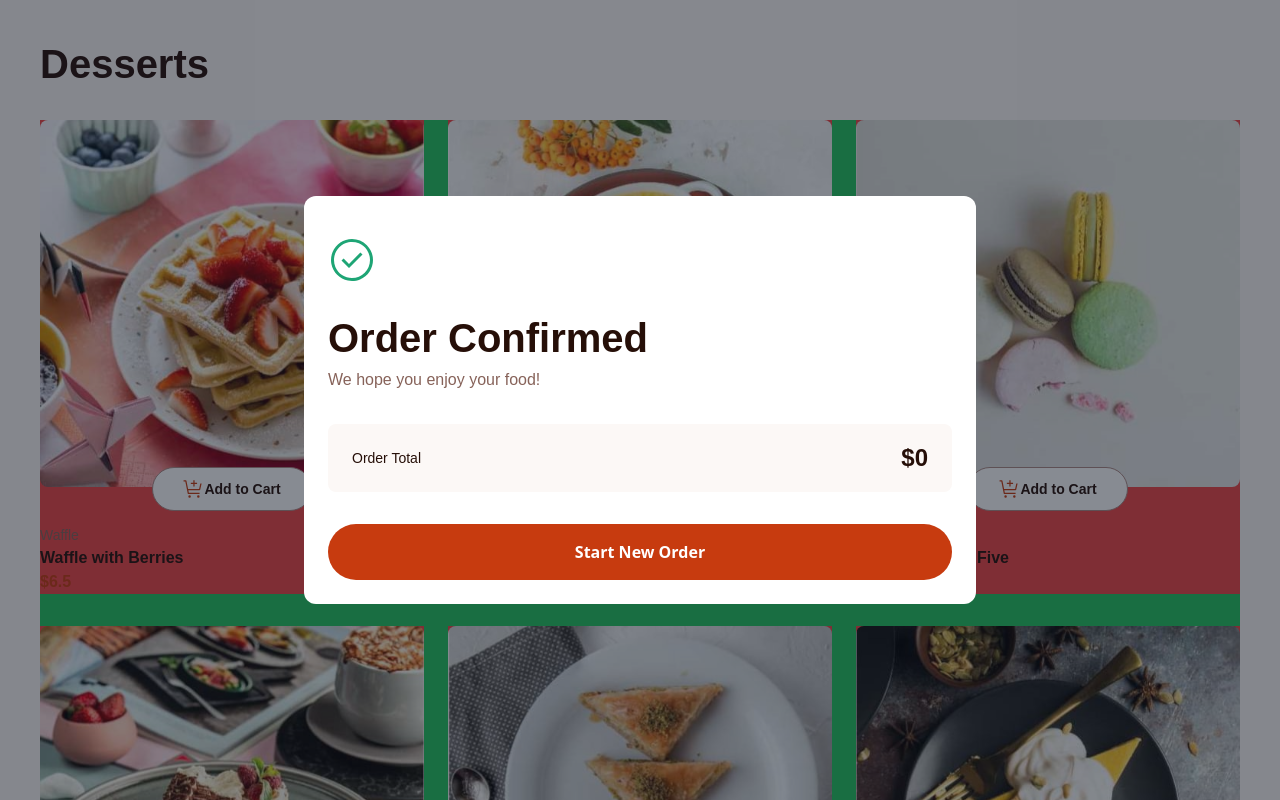
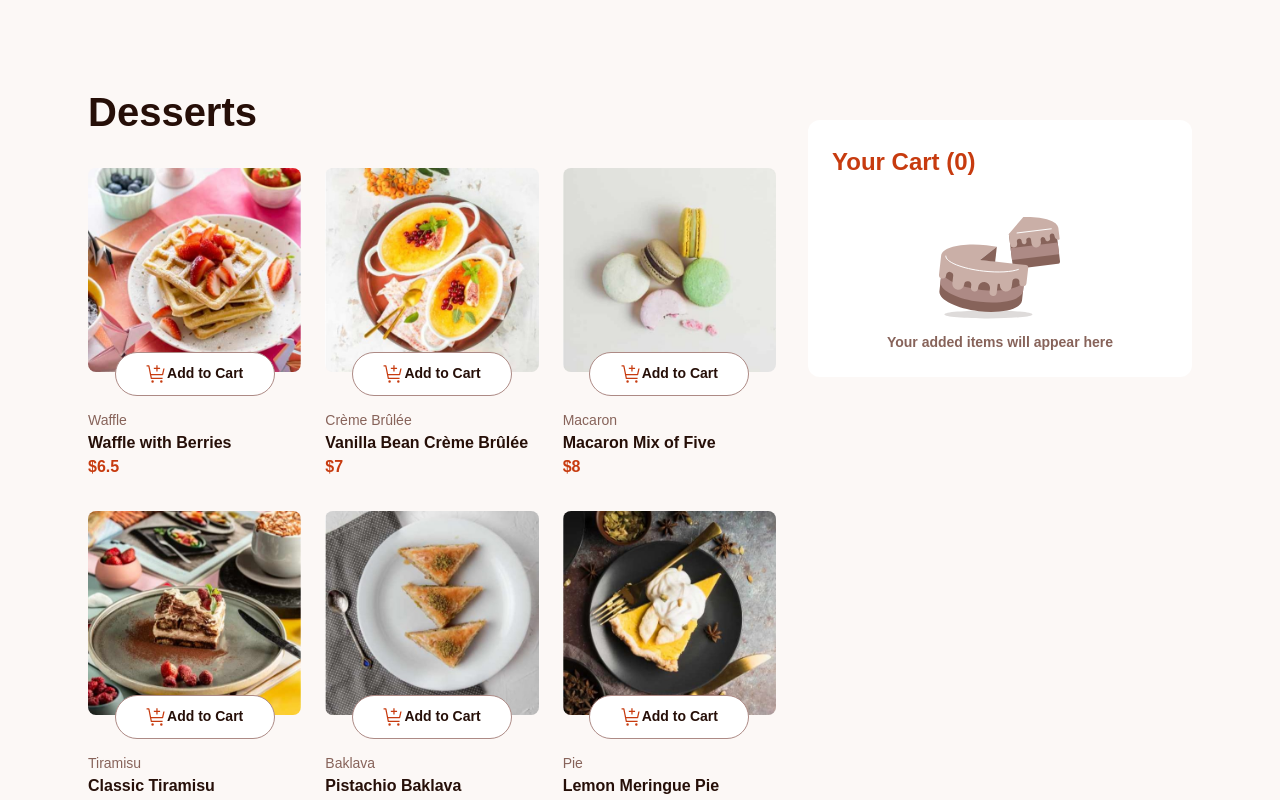
Before and after one commit to manojaba/Product-list-with-cart, a React (Create React App) app: page / in a window 1280 px wide. Shown: the top 800 px of the page. Built offline with nearby package versions, Linux system fonts and the light colour scheme.

Commit message:
dektop layout updated

```diff
--- a/src/productlist/Cart.js
+++ b/src/productlist/Cart.js
@@ -25,9 +25,9 @@ function Cart({ cartCount, cartProduct, setCartProduct, setConfirmation }) {
     }
 
     return (
-        <div className='p-[24px] bg-white rounded-[12px] mt-[32px]'>
+        <div className='p-[24px] bg-white rounded-[12px] mt-[32px]  h-fit w-1/2   xl:min-w-[384px]'>
             <h1 className='font-Redhat font-bold text-[24px] text-[#C73B0F] mb-[24px]'>Your Cart ({cartCount})</h1>
-            <div className='divide-y bg-yellow-600'>
+            <div className='divide-y'>
                 {
                     cartProduct.length > 0 ? (
 
@@ -67,8 +67,8 @@ function Cart({ cartCount, cartProduct, setCartProduct, setConfirmation }) {
 
                 {
                     cartProduct.length > 0 && (
-                        <div className='space-y-[24px] flex flex-col items-stretch  bg-blue-300'>
-                            <p className=' flex  justify-between items-center ]'><span className='font-Redhat font-normal text-[14px] text-[#260F08] '>Order Total</span><span className='font-Redhat font-bold text-[24px] text-[#260F08] '>${cartProduct.reduce((total, item) => total + (item.price * item.qty), 0)}</span></p>
+                        <div className='space-y-[24px] flex flex-col items-stretch '>
+                            <p className=' flex  justify-between items-center ]'><span className='font-Redhat font-normal text-[14px] text-[#260F08] '>Order Total</span><span className='font-Redhat font-extrabold text-[24px] text-[#260F08] '>${cartProduct.reduce((total, item) => total + (item.price * item.qty), 0)}</span></p>
                             <div className='bg-[#FCF8F6] p-[16px]  flex items-center justify-center space-x[8px] rounded-[8px]'>
                                 <svg xmlns="http://www.w3.org/2000/svg" width="21" height="20" fill="none" viewBox="0 0 21 20"><path fill="#1EA575" d="M8 18.75H6.125V17.5H8V9.729L5.803 8.41l.644-1.072 2.196 1.318a1.256 1.256 0 0 1 .607 1.072V17.5A1.25 1.25 0 0 1 8 18.75Z" /><path fill="#1EA575" d="M14.25 18.75h-1.875a1.25 1.25 0 0 1-1.25-1.25v-6.875h3.75a2.498 2.498 0 0 0 2.488-2.747 2.594 2.594 0 0 0-2.622-2.253h-.99l-.11-.487C13.283 3.56 11.769 2.5 9.875 2.5a3.762 3.762 0 0 0-3.4 2.179l-.194.417-.54-.072A1.876 1.876 0 0 0 5.5 5a2.5 2.5 0 1 0 0 5v1.25a3.75 3.75 0 0 1 0-7.5h.05a5.019 5.019 0 0 1 4.325-2.5c2.3 0 4.182 1.236 4.845 3.125h.02a3.852 3.852 0 0 1 3.868 3.384 3.75 3.75 0 0 1-3.733 4.116h-2.5V17.5h1.875v1.25Z" /></svg>
                                 <p className='font-Redhat font-normal text-[14px] text-[#260F08] '>This is a <span className='font-semibold'>carbon-neutral</span> delivery</p>
--- a/src/productlist/ConfirmPage.js
+++ b/src/productlist/ConfirmPage.js
@@ -1,14 +1,15 @@
 import React from 'react';
 
-function ConfirmPage({ cartProduct, setConfirmation }) {
+function ConfirmPage({ cartProduct, setConfirmation, setCartProduct }) {
 
     const handleClick = () => {
         setConfirmation((prev) => !prev);
+        setCartProduct([]);
     }
 
     return (
-        <div className='bg-gray-900 bg-opacity-50 fixed inset-0 flex'>
-            <div className={`p-[24px] pt-[40px] bg-white  rounded-[12px] space-y-[32px] flex flex-col h-min my-auto   z-50  mx-auto w-full md:max-w-2xl`}>
+        <div className='bg-gray-900 bg-opacity-70 fixed inset-0 flex'>
+            <div className={`p-[24px] pt-[40px] bg-white  rounded-[12px] space-y-[32px] flex flex-col h-min my-auto   z-50  mx-auto w-full md:max-w-2xl xl:max-w-xl`}>
                 <div className='space-y-[24px]'>
                     <svg width="48" height="48" viewBox="0 0 48 48" fill="none" xmlns="http://www.w3.org/2000/svg">
                         <path d="M21 32.121L13.5 24.6195L15.6195 22.5L21 27.879L32.3775 16.5L34.5 18.6225L21 32.121Z" fill="#1EA575" />
--- a/src/productlist/Home.js
+++ b/src/productlist/Home.js
@@ -7,7 +7,8 @@ import Product from './Product';
 
 function Home() {
 
-    const [confirmation, setConfirmation] = useState(true);
+    const [confirmation, setConfirmation] = useState(false);
+    const [main, setmain] = useState(0);
 
 
 
@@ -37,7 +38,7 @@ function Home() {
 
 
     const addProduct = (thumbnail, name, category, price, qty) => {
-        console.log({ thumbnail, name, category, price, qty }); // Debug here
+
         setCartProduct((prev) => {
             const existingProduct = prev.find((item) => item.name === name);
             if (existingProduct) {
@@ -71,29 +72,33 @@ function Home() {
 
 
     return (
-        <div className={`p-[24px] md:p-[40px] bg-[#FCF8F6] relative transition-all duration-300 flex justify-center items-center`} >
+        <div className='flex items-center justify-center'>
+            <div className={`p-[24px] md:p-[40px] bg-[#FCF8F6] relative transition-all duration-300 flex flex-col  xl:flex-row xl:gap-[32px] xl:p-[88px] flex-2`} >
                 <div>
                     <h1 className='text-[#260F08] font-Redhat font-extrabold text-[40px] leading-[120%] mb-[32px] '>Desserts</h1>
 
 
-                < div className='bg-green-500 space-y-[24px] md:space-y-0 md:grid md:grid-cols-3 md:gap-x-[24px] md:gap-y-[32px] '>
+                    < div className=' space-y-[24px] md:space-y-0 md:grid md:grid-cols-3 md:gap-x-[24px] md:gap-y-[32px] '>
 
                         {
-                        data.map((item, index) => <Product key={index} data={item} addProduct={addProduct} decrementProduct={decrementProduct} />)
+                            data.map((item, index) => <Product key={index} data={item} addProduct={addProduct} decrementProduct={decrementProduct} setmain={setmain} cartProduct={cartProduct} />)
                         }
                     </div >
 
-                <Cart cartCount={cartCount} cartProduct={cartProduct} setCartProduct={setCartProduct} setConfirmation={setConfirmation} />
                 </div>
 
+                <Cart cartCount={cartCount} cartProduct={cartProduct} setCartProduct={setCartProduct} setConfirmation={setConfirmation} />
 
-            {confirmation && <ConfirmPage cartProduct={cartProduct} setConfirmation={setConfirmation} />}
+
+
+                {confirmation && <ConfirmPage cartProduct={cartProduct} setConfirmation={setConfirmation} setCartProduct={setCartProduct} />}
 
 
 
 
 
             </div >
+        </div>
     )
 }
 
--- a/src/productlist/Product.js
+++ b/src/productlist/Product.js
@@ -6,15 +6,22 @@ function Product({ data, addProduct, decrementProduct }) {
 
     const [count, setCount] = useState(0);
 
+
+
+
     const handleAdd = () => {
         setCount((prev) => prev + 1);
         addProduct(data.image.thumbnail, data.name, data.category, data.price, 1);
+
+
+
+
     };
 
     const handleDecrement = () => {
-        if (count < 0) {
+        if (count > 0) {
             setCount((prev) => prev - 1);
-            addProduct(data.name);
+            decrementProduct(data.name);
         }
     }
 
@@ -22,7 +29,7 @@ function Product({ data, addProduct, decrementProduct }) {
 
 
     return (
-        <div className=' w-fit mx-auto bg-red-500'>
+        <div className=' w-fit mx-auto '>
             <div className='relative mb-[38px]  '>
                 <picture  >
                     <source srcSet={data.image.desktop} media='(min-width:1280px)' />
```
Lines whose indentation alone changed are shown as unchanged.
